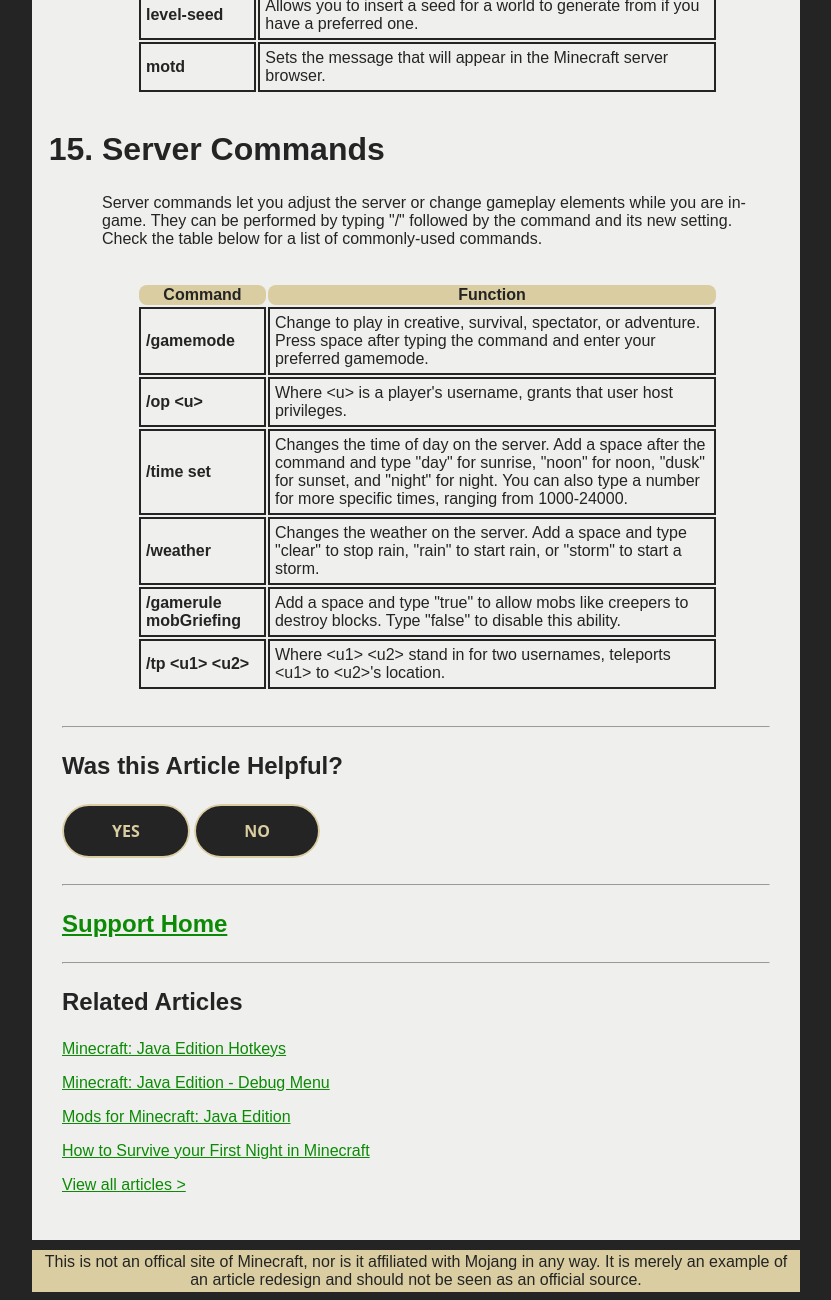
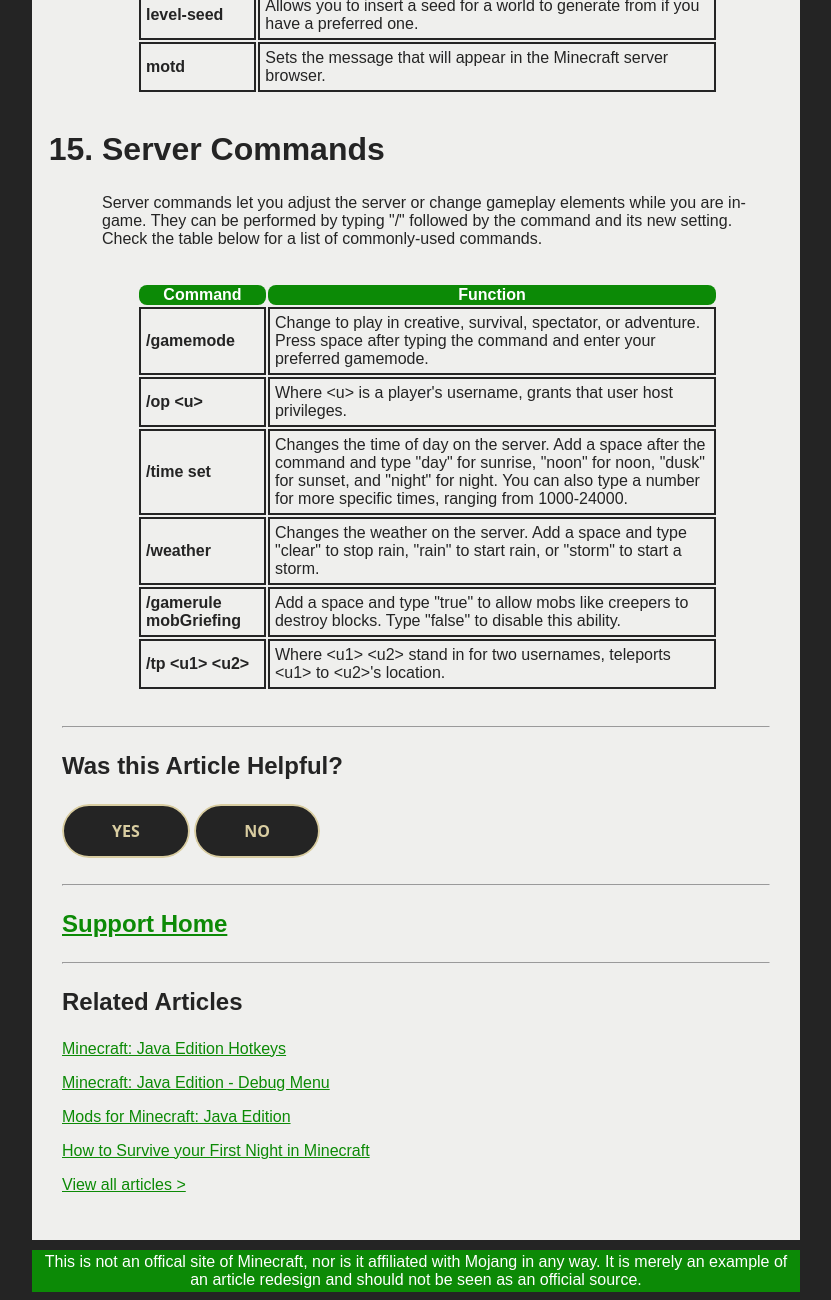
Before and after one commit to adagato/adagato.github.io, a plain HTML site: page index.html in a window 1280 px wide. Shown: the part 8069-9369 px from the top of the page, without its empty margins (260-1091 px from the left). Drawn offline with Linux system fonts and the light colour scheme.

Commit message:
Add files via upload

```diff
--- a/Project2Style.css
+++ b/Project2Style.css
@@ -112,8 +112,8 @@
 }
 
 .table1 thead tr{
-	background-color: #d9cda1;
-	color: #242424;
+	background-color: #0c8a06;
+	color: #ffffff;
 	text-align: center;
 	border: 1px solid;
 }
@@ -132,8 +132,8 @@
 	position: static;
 	padding: 3;
 	margin: 0;
-	color: #242424;
-	background-color: #d9cda1;
+	color: #ffffff;
+	background-color: #0c8a06;
 	min-height: 2%;
 	margin-top: 10px;
 	text-align: center;
```
